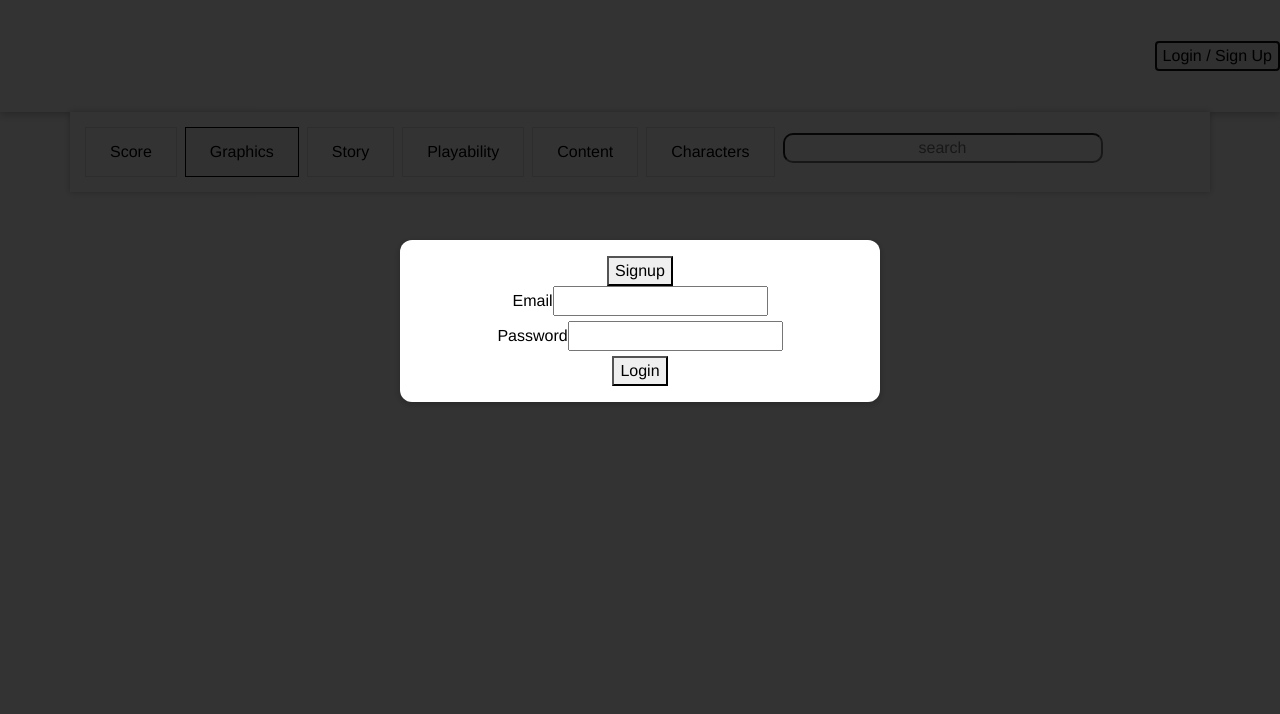
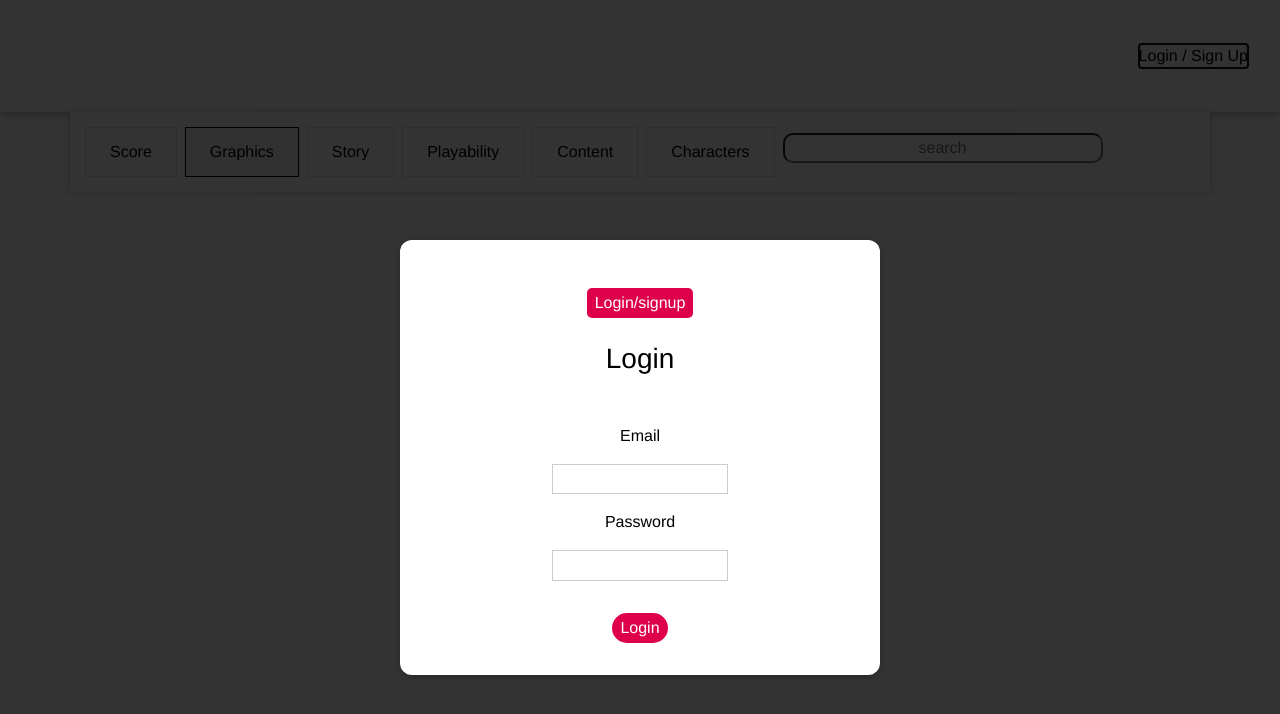
Before and after one commit to JanneKauk/GameReviews, a Vue app: page /gameslist/graphics in a window 1280 px wide. Both pictures are taken after a click on the button "Login / Sign Up". Shown: the top 714 px of the page. Built offline with nearby package versions, Linux system fonts and the light colour scheme; no server answers.

Commit message:
Login and signup improvements and form styling

```diff
--- a/src/App.vue
+++ b/src/App.vue
@@ -4,7 +4,7 @@
     <base-game></base-game>
     <router-view v-slot="slotProps">
       <transition name="route" mode="out-in">
-        <keep-alive><component :is="slotProps.Component"></component></keep-alive>
+        <component :is="slotProps.Component"></component>
       </transition>
     </router-view>
     <login-signup @close="hideDialog" :open="dialogIsVisible">
--- a/src/components/Layout/TheHeader.vue
+++ b/src/components/Layout/TheHeader.vue
@@ -25,6 +25,19 @@ export default {
 </script>
 
 <style scoped>
+button {
+  border: none;
+  background-color: transparent;
+  font-family: inherit;
+  padding: 0;
+  margin: 2rem;
+  cursor: pointer;
+
+  @media screen and (-ms-high-contrast: active) {
+    border: 2px solid currentcolor;
+  }
+}
+
 header {
   width: 100%;
   height: 7rem;
--- a/src/components/registration/LoginSignup.vue
+++ b/src/components/registration/LoginSignup.vue
@@ -3,14 +3,17 @@
     <div v-if="open" class="mask" @click="$emit('close')"></div>
     <transition name="modal">
         <dialog open v-if="open">
-            <button @click="loginOrSignup">{{ buttonText }}</button>
-            <div v-if="isLogin">
+            <div v-if="!loggedIn">
+              <button class="mode-button" @click="loginOrSignup">Login/signup</button>
+              <h3 class="login-header">{{headerText}}</h3>
+            </div>
+            <div v-if="isLogin && !loggedIn">
               <form @submit.prevent="login">
-                  <div>
+                  <div class="form-div">
                       <label for="email">Email</label>
                       <input type="email" name="email" id="email" v-model.trim="email" />
                   </div>
-                  <div>
+                  <div class="form-div">
                       <label for="password">Password</label>
                       <input type="password" name="password" id="password" v-model.trim="password" />
                   </div>
@@ -18,22 +21,25 @@
                   <slot></slot>
               </form>
               </div>
-            <div v-if="!isLogin">
+            <div v-if="!isLogin && !loggedIn">
               <form @submit.prevent="signup">
-                  <div>
+                  <div class="form-div">
                       <label for="email">Email</label>
                       <input type="email" name="email" id="email" v-model.trim="email" />
                   </div>
-                  <div>
+                  <div class="form-div">
                       <label for="username">Username</label>
                       <input type="text" name="username" id="username" v-model.trim="username" />
                   </div>
-                  <div>
+                  <div class="form-div">
                       <label for="password">Password</label>
                       <input type="password" name="password" id="password" v-model.trim="password" />
                   </div>
                   <button type="submit">Signup</button>
               </form>
+            </div>
+            <div v-if="loggedIn">
+              <p>You are logged in as: {{ user }}</p>
             </div>
         </dialog>
     </transition>
@@ -50,27 +56,32 @@ export default {
         username: '',
         password: '',
         validForm: true,
-        isLogin: true
+        isLogin: true,
+        isLoggedIn: false,
+        user: 'test'
       };
     },
     computed: {
-      buttonText() {
+      headerText() {
         if(this.isLogin) {
+          return 'Login';
+        } else {
           return 'Signup';
-        } else {
-          return 'Login';
         }
+      },
+      loggedIn() {
+        return this.isLoggedIn;
       }
     },
     methods: {
       async login() {
-        // this.validForm = true;
-        // if(this.email === '' || !this.email.includes('@') || this.password.length < 3) {
-        //   this.validForm = false;
-        //   return;
-        // }
-        // console.log(this.email);
-        // console.log(this.password);
+        this.validForm = true;
+        if(this.email === '' || !this.email.includes('@') || this.password.length < 5) {
+          this.validForm = false;
+          return;
+        }
+        console.log(this.email);
+        console.log(this.password);
 
         try {
           await this.$store.dispatch('loginUser', {
@@ -82,6 +93,9 @@ export default {
           }
           console.log("toimii");
           console.log(this.$store.getters.getUser)
+          const tempUser = this.$store.getters.getUser;
+          this.isLoggedIn = tempUser.success;
+          this.user = tempUser.user;
         },
         async signup() {
           try {
@@ -109,6 +123,56 @@ export default {
 </script>
 
 <style scoped>
+
+.login-header {
+  margin: 0.5rem 0 2rem 0;
+}
+
+button {
+  border: 2px solid #DE004A;
+  background-color: #DE004A;
+  color: white;
+  border-radius: 15px;
+  font-family: inherit;
+  /* padding: 0; */
+  margin: 2rem 0 1rem 0;
+  cursor: pointer;
+  display: inline-block;
+
+  @media screen and (-ms-high-contrast: active) {
+    border: 2px solid currentcolor;
+  }
+}
+
+.mode-button {
+  border-radius: 5px;
+}
+
+dialog {
+  box-sizing: border-box;
+}
+
+label {
+  margin: 1rem 0 1rem 0;
+}
+
+input {
+  display: block;
+  width: 100%;
+  font: inherit;
+  border: 1px solid #ccc;
+  padding: 0.15rem;
+}
+
+.form-div {
+  margin: auto;
+}
+
+form {
+  max-width: 11rem;
+  margin: auto;
+  box-sizing: border-box;
+}
 
 .mask {
   position: fixed;
```
Also changed, not shown: src/sqlconnection.js (+15 -4 lines).
